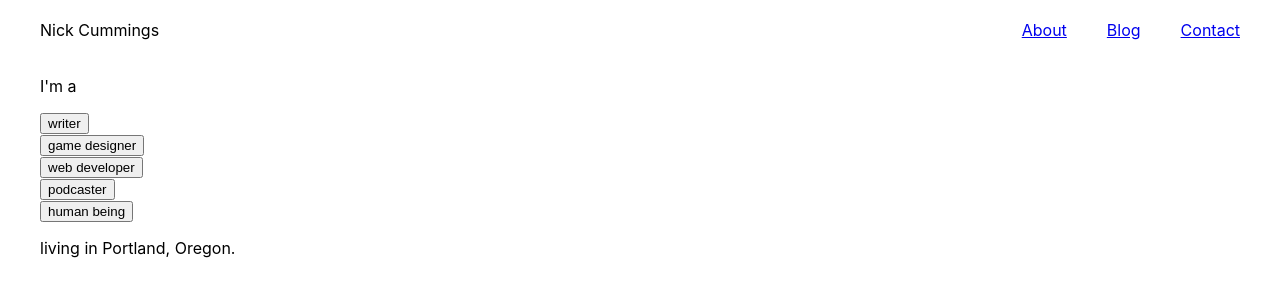
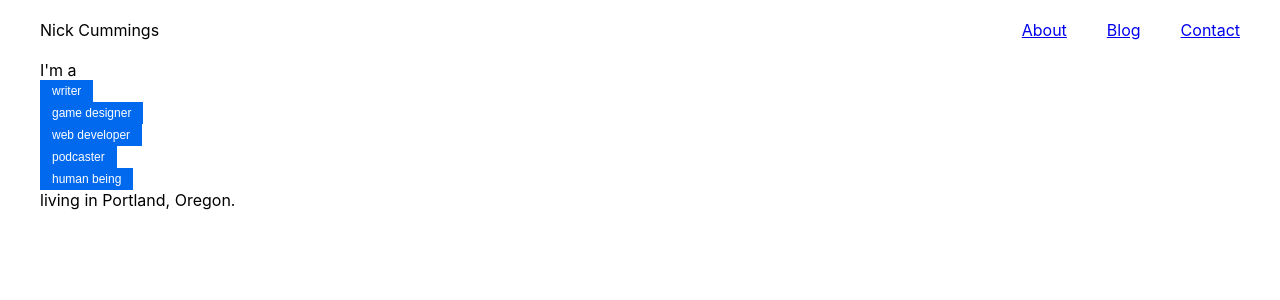
Before and after one commit to whymog/nickcummings.com, a React (Create React App) app: page / in a window 1280 px wide. Shown: the top 300 px of the page. Built offline with nearby package versions, Linux system fonts and the light colour scheme.

Commit message:
Style tweaks and fixes.

```diff
--- a/src/components/BioFilters/index.js
+++ b/src/components/BioFilters/index.js
@@ -25,7 +25,7 @@ const filters = [
     },
 ]
 
-class FilterButton extends Component {
+class FilterToggle extends Component {
     static propTypes = {
         name: PropTypes.string,
         displayName: PropTypes.string,
@@ -47,7 +47,7 @@ class BioFilters extends Component {
     return (
       <div className="wrapper">
         <p>I'm a</p>
-        {filters.map(filter => <FilterButton key={filter.name} {...filter}/>)}
+        {filters.map(filter => <FilterToggle key={filter.name} {...filter}/>)}
         <p>living in Portland, Oregon.</p>
       </div>
     )
--- a/src/components/BioFilters/style.css
+++ b/src/components/BioFilters/style.css
@@ -1,3 +1,39 @@
 .wrapper {
     text-align: left;
 }
+
+p {
+    margin: 0;
+}
+
+button {
+    display: block;
+    border: none;
+    padding: 4px 12px;
+    margin: 0;
+    text-decoration: none;
+    background: #0069ed;
+    color: #ffffff;
+    font-family: sans-serif;
+    font-size: 12px;
+    cursor: pointer;
+    text-align: center;
+    transition: background 250ms ease-in-out,
+                transform 150ms ease;
+    -webkit-appearance: none;
+    -moz-appearance: none;
+}
+
+button:hover,
+button:focus {
+    background: #0053ba;
+}
+
+button:focus {
+    outline: 1px solid #fff;
+    outline-offset: -4px;
+}
+
+button:active {
+    transform: scale(0.99);
+}
--- a/src/components/Home/style.css
+++ b/src/components/Home/style.css
@@ -1,5 +1,5 @@
 .home {
     display: grid;
-    grid-auto-columns: 1fr 1fr 1fr;
+    grid-template-columns: 1fr 1fr 1fr;
     padding: 0 40px;
 }
```
